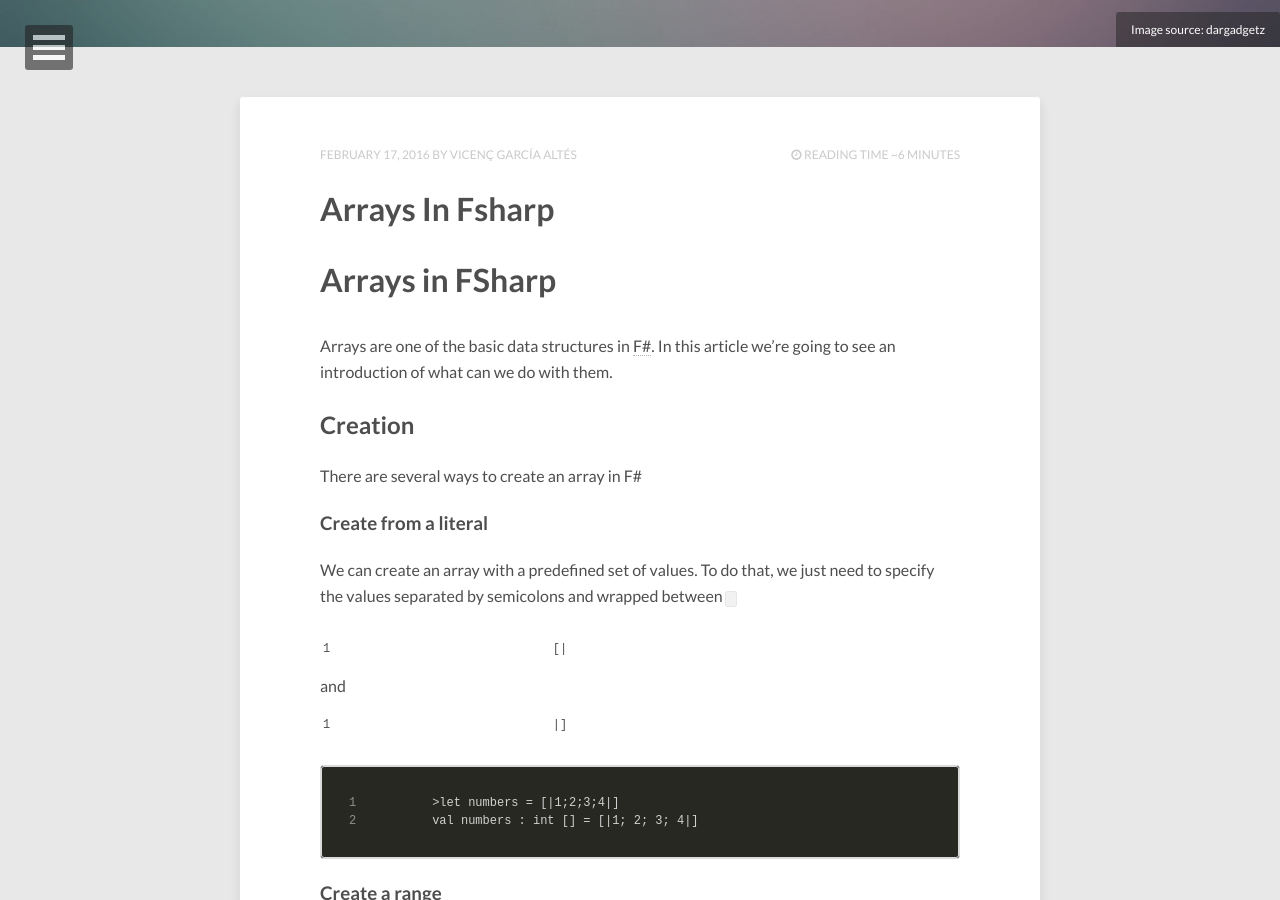
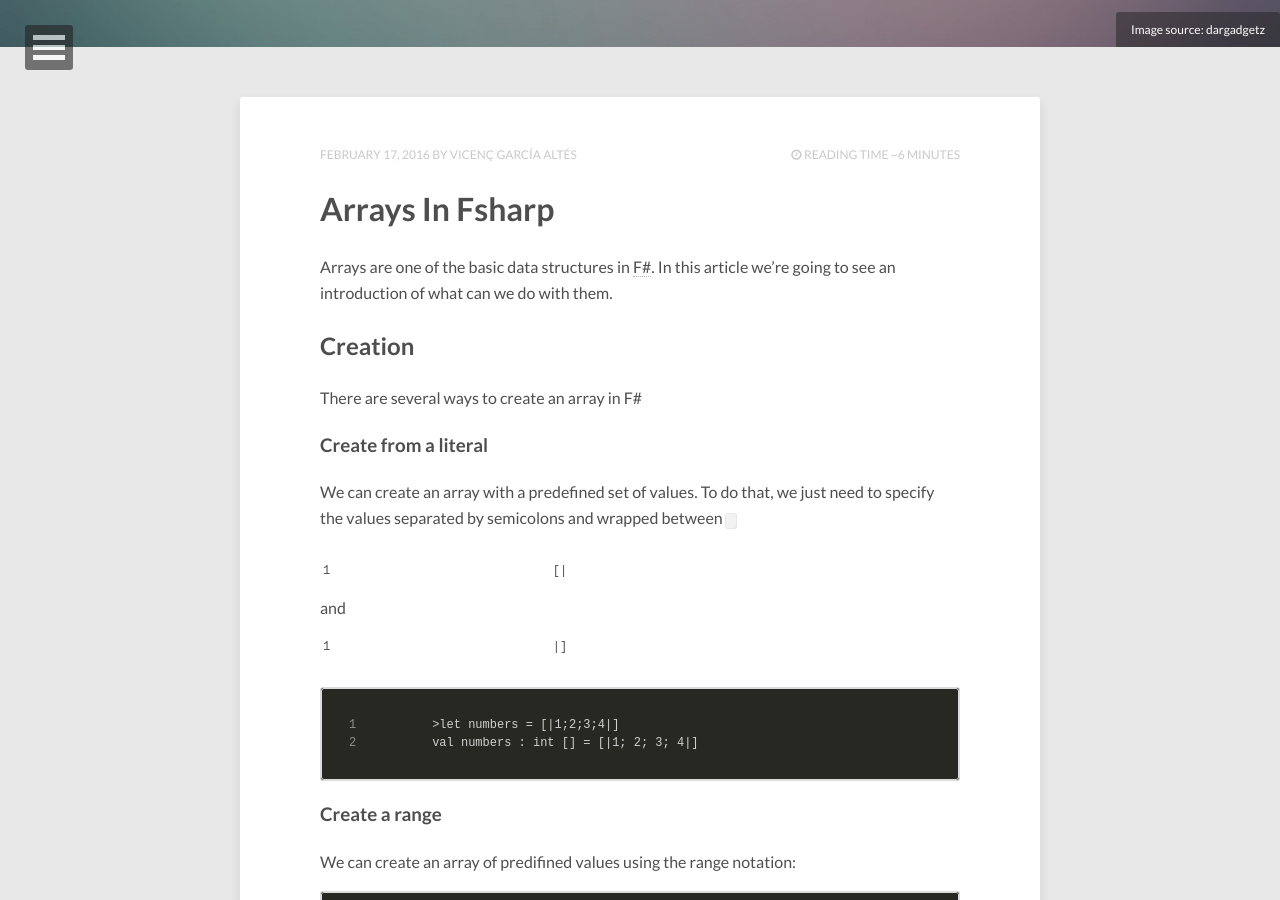
Before and after one commit to vgaltes/vgaltes.github.io, a Jekyll site: the page built from index.html, in a window 1280 px wide and 900 px high, scrolled down 353 px. Built offline with Jekyll 4.4.1, drawn with Linux system fonts in a browser that asks for light colours; nearby versions of some CDN libraries; the list of posts is cut into pages by our own code; some of the changed text lies outside the part shown.

Commit message:
Fixed style issues

```diff
--- a/_posts/2016-02-17-arrays-in-fsharp.md
+++ b/_posts/2016-02-17-arrays-in-fsharp.md
@@ -1,6 +1,3 @@
-Arrays in FSharp
-================
-
 Arrays are one of the basic data structures in [F#](http://fsharp.org/). In this article we're going to see an introduction of what can we do with them.
 
 Creation
@@ -238,6 +235,6 @@ Like fold, but returns each intermediate result
 
  There's a very similar function called zip3, wich take three array as inputs, and another call unzip (and unzip3) with takes an array of tuples and decomposes it in two arrays of single values.
 
- ###Summary
+ ### Summary
 
  We've seen the basics of the Array module. We've seen how to create arrays and some of the most used functions in the Array module.
```
